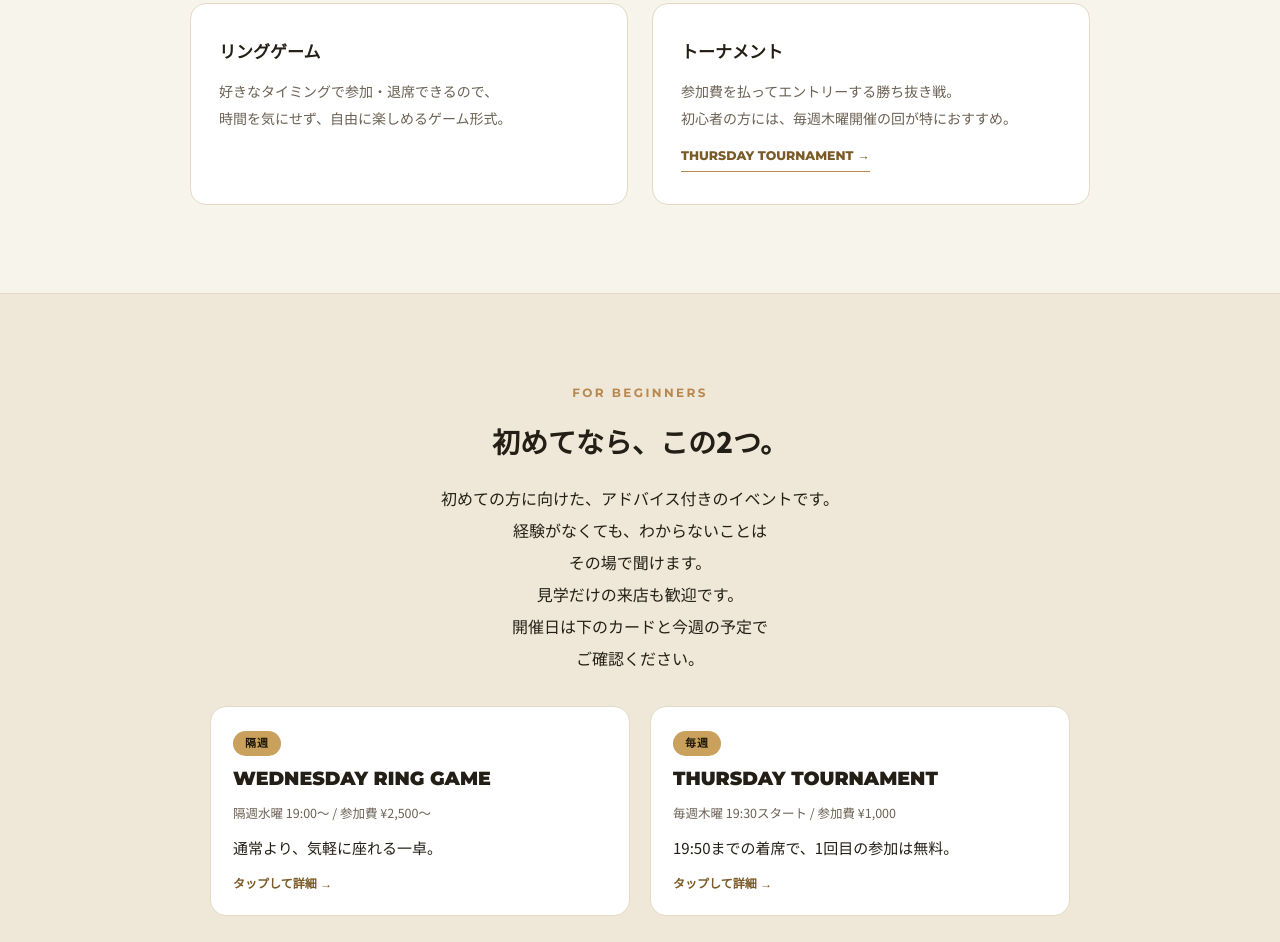
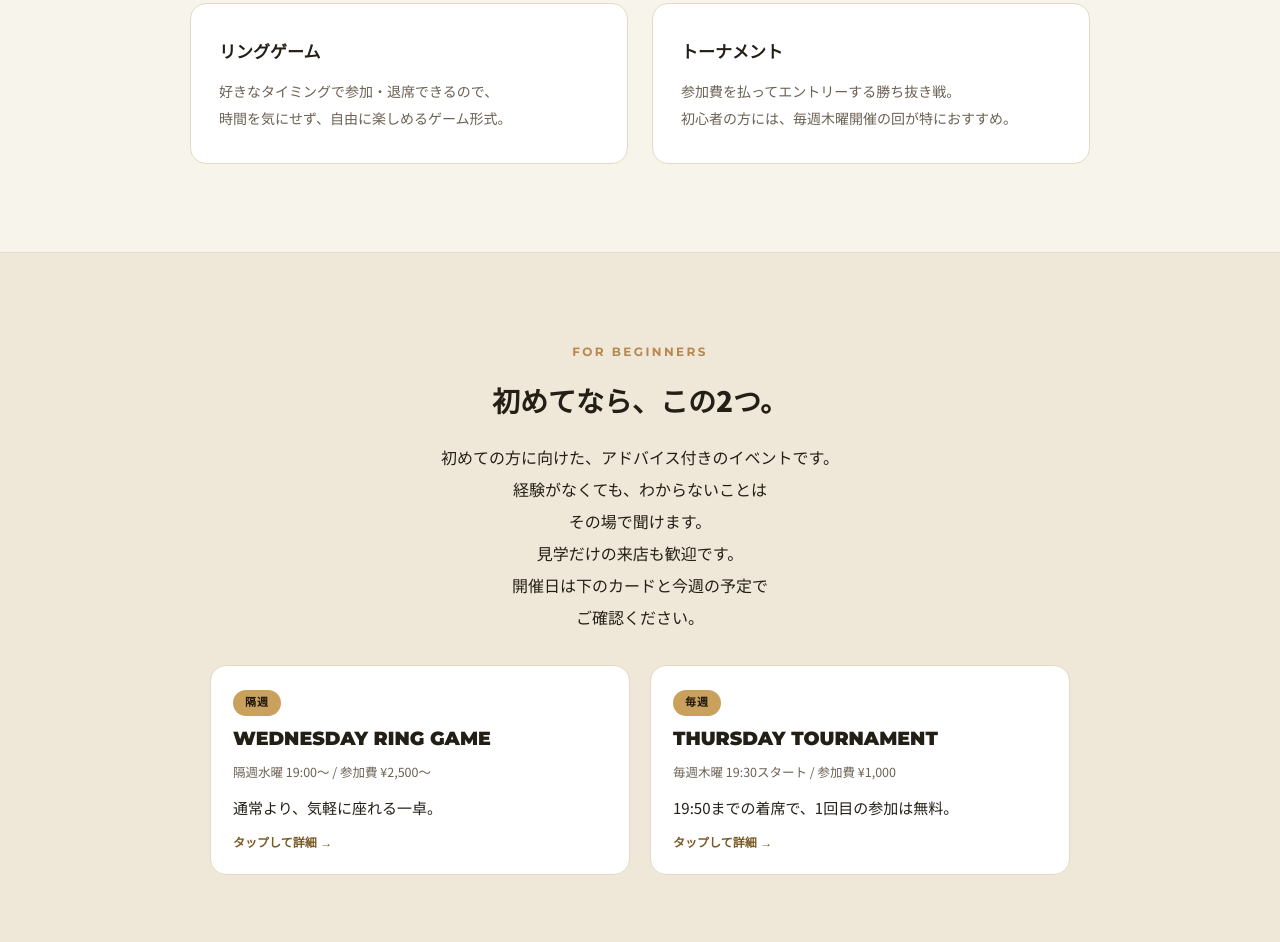
Before and after one commit to choz09/nine-website, a plain HTML site: page poker.html in a window 1280 px wide. Shown: the part 3565-4507 px from the top of the page. Drawn offline with Linux system fonts and the light colour scheme; no server answers.

Commit message:
Remove the THURSDAY TOURNAMENT link from the tournament card

```diff
--- a/poker.html
+++ b/poker.html
@@ -455,7 +455,6 @@
       <div class="card">
         <b>トーナメント</b>
         <p>参加費を払ってエントリー<br class="br-mobile">する勝ち抜き戦。<br class="br-mobile"><br class="br-pc">初心者の方には、毎週木曜<br class="br-mobile">開催の回が特におすすめ。</p>
-        <a class="ev-open" href="#beginner">THURSDAY TOURNAMENT →</a>
       </div>
     </div>
   </div>
```
